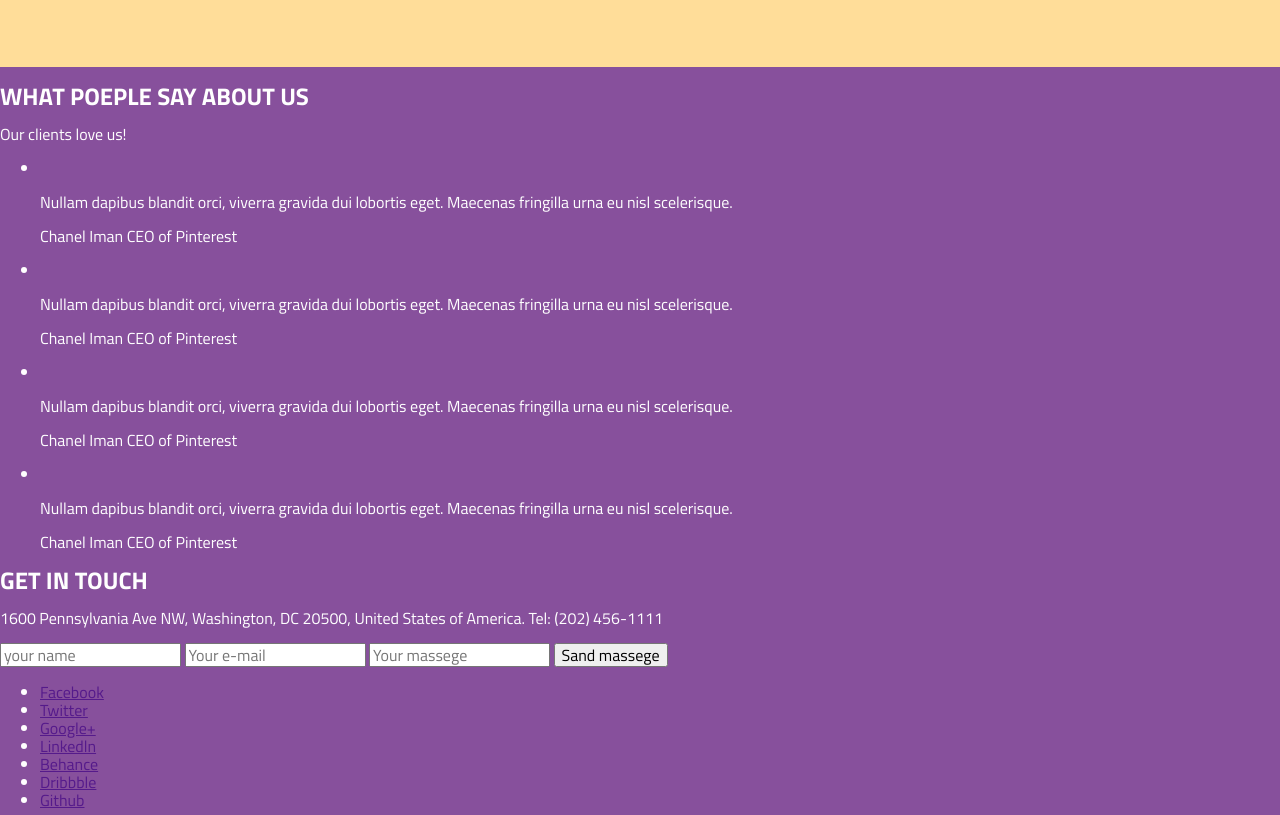
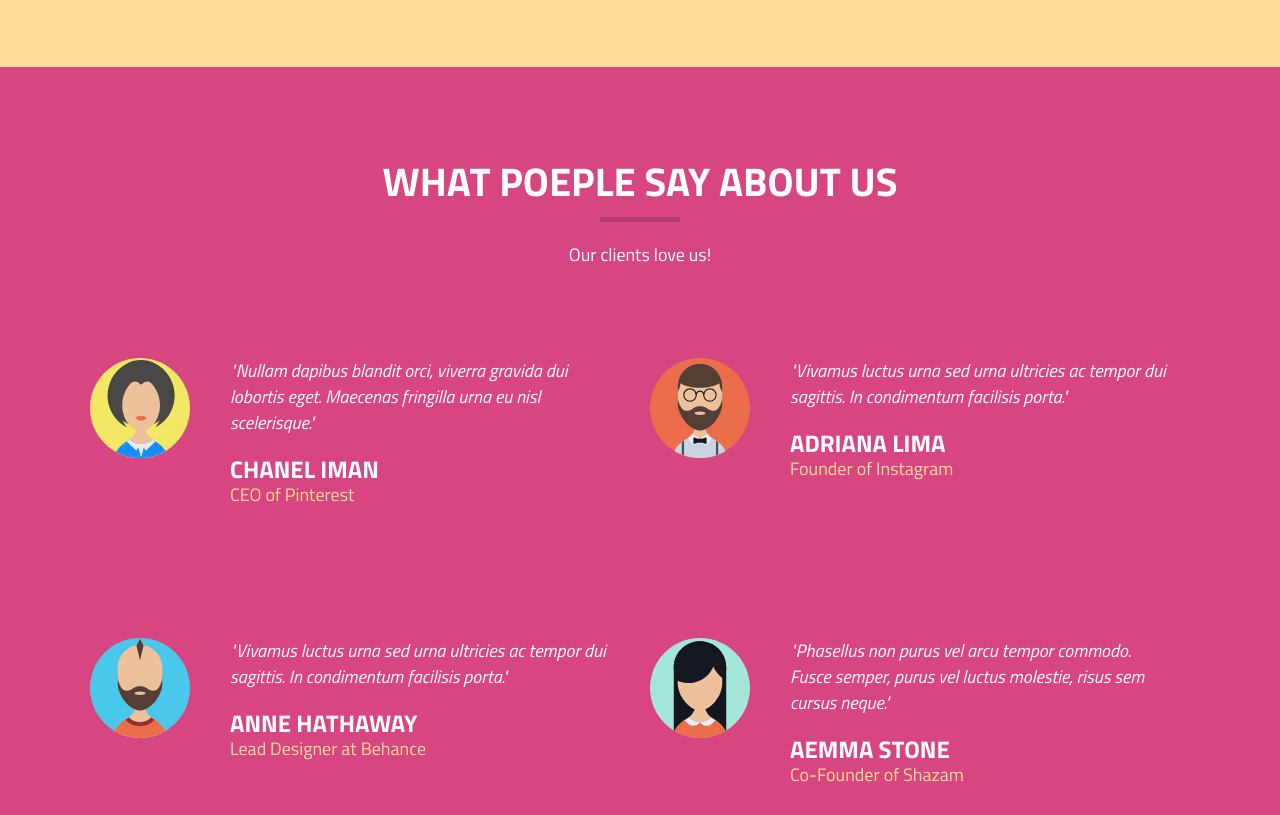
Before and after one commit to saloev/Cuda, a plain HTML site: page index.html in a window 1280 px wide. Shown: the part 4460-5275 px from the top of the page. Drawn offline with Linux system fonts and the light colour scheme.

Commit message:
reviews section is stylized

```diff
--- a/index.html
+++ b/index.html
@@ -214,38 +214,44 @@
 			</div>
 		</section>
 		<section class="reviews">
+			<div class="wrapper">
 				<h2 class="section-tittle">WHAT POEPLE SAY ABOUT US</h2>
-			<p>Our clients love us!</p>
-			<ul>
+				<p class="reviews-subtitle">Our clients love us!</p>
+				<ul class="reviews-people-list">
 					<li>
-					<img src="" alt="">
-					<p>Nullam dapibus blandit orci, viverra gravida dui lobortis eget. Maecenas fringilla urna eu nisl scelerisque.</p>
-					<p>Chanel Iman
-						<span>CEO of Pinterest</span>
-					</p>
+						<img src="img/reviews-1.svg" alt="" width="100" height="100">
+						<div class="people-reviews">
+							<p class="reviews-comments">"Nullam dapibus blandit orci, viverra gravida dui lobortis eget. Maecenas fringilla urna eu nisl scelerisque."</p>
+							<p>Chanel Iman</p>
+							<p>CEO of Pinterest</p>
+						</div>
 					</li>
 					<li>
-					<img src="" alt="">
-					<p>Nullam dapibus blandit orci, viverra gravida dui lobortis eget. Maecenas fringilla urna eu nisl scelerisque.</p>
-					<p>Chanel Iman
-						<span>CEO of Pinterest</span>
-					</p>
+						<img src="img/reviews-2.svg" alt="" width="100" height="100">
+						<div class="people-reviews">
+							<p class="reviews-comments">"Vivamus luctus urna sed urna ultricies ac tempor dui sagittis. In condimentum facilisis porta."</p>
+							<p>ADRIANA LIMA</p>
+							<p>Founder of Instagram</p>
+						</div>
 					</li>
 					<li>
-					<img src="" alt="">
-					<p>Nullam dapibus blandit orci, viverra gravida dui lobortis eget. Maecenas fringilla urna eu nisl scelerisque.</p>
-					<p>Chanel Iman
-						<span>CEO of Pinterest</span>
-					</p>
+						<img src="img/reviews-3.svg" alt="" width="100" height="100">
+						<div class="people-reviews">
+							<p class="reviews-comments">"Vivamus luctus urna sed urna ultricies ac tempor dui sagittis. In condimentum facilisis porta."</p>
+							<p>ANNE HATHAWAY</p>
+							<p>Lead Designer at Behance</p>
+						</div>
 					</li>
 					<li>
-					<img src="" alt="">
-					<p>Nullam dapibus blandit orci, viverra gravida dui lobortis eget. Maecenas fringilla urna eu nisl scelerisque.</p>
-					<p>Chanel Iman
-						<span>CEO of Pinterest</span>
-					</p>
+						<img src="img/reviews-4.svg" alt="" width="100" height="100">
+						<div class="people-reviews">
+							<p class="reviews-comments">"Phasellus non purus vel arcu tempor commodo. Fusce semper, purus vel luctus molestie, risus sem cursus neque."</p>
+							<p>AEMMA STONE</p>
+							<p>Co-Founder of Shazam</p>
+						</div>
 					</li>
 				</ul>
+			</div>
 		</section>
 		<section class="feedback">
 			<h2 class="section-tittle">GET IN TOUCH</h2>
--- a/style.css
+++ b/style.css
@@ -419,3 +419,56 @@ a: active {
 /*
 
 */
+.reviews {
+	padding: 100px 0 150px 0;
+
+	color: #fff;
+
+	background: #d74680;
+}
+	.reviews .wrapper {
+		display:  flex;  flex-direction: column; align-items: center;
+	}
+		.reviews h2 {
+			margin: 0;
+
+			font-size: 40px; line-height: 30px; text-transform: uppercase; font-weight: 700;
+		}
+		.reviews h2::after {
+			content: ""; margin: 20px auto; display: block; width: 80px; height: 5px;
+
+			background: rgba(0, 0, 0, 0.15)
+		}
+		.reviews-subtitle {
+			margin: 0 0 80px 0;
+
+			font-size: 18px; line-height: 26px; text-align: center; font-weight: 400;
+		}
+		.reviews-people-list {
+			margin: 0; padding: 0; display: flex; width: 100%; flex-wrap: wrap;
+
+			list-style: none;
+		}
+			.reviews-people-list li {
+				display: flex; justify-content: space-between;
+
+				width: 47.27%; padding:10px 20px 0 0; margin:0 20px 120px 0;
+			}
+			.reviews-people-list li:nth-child(even) {
+				margin-right: 0px;
+			}
+				.reviews-people-list li img {
+					margin-right: 40px;
+				}
+				.reviews-people-list li p:first-child {
+					margin: 0 0 20px 0;
+					font-size: 18px; line-height: 26px; font-weight: 400; font-style: italic;
+				}
+				.reviews-people-list li p:nth-child(2) {
+					margin: 0; padding: 0;
+					font-size: 24px; line-height: 26px; font-weight: 700; text-transform: uppercase;
+				}
+				.reviews-people-list li p:last-child {
+					margin: 0; padding: 0;
+					color: #ffdd99; font-size: 18px; line-height: 26px; font-weight: 400;
+				}
```
Also changed, not shown: img/reviews-1.svg (added), img/reviews-2.svg (added), img/reviews-3.svg (added), img/reviews-4.svg (added). Lines whose indentation alone changed are shown as unchanged.
